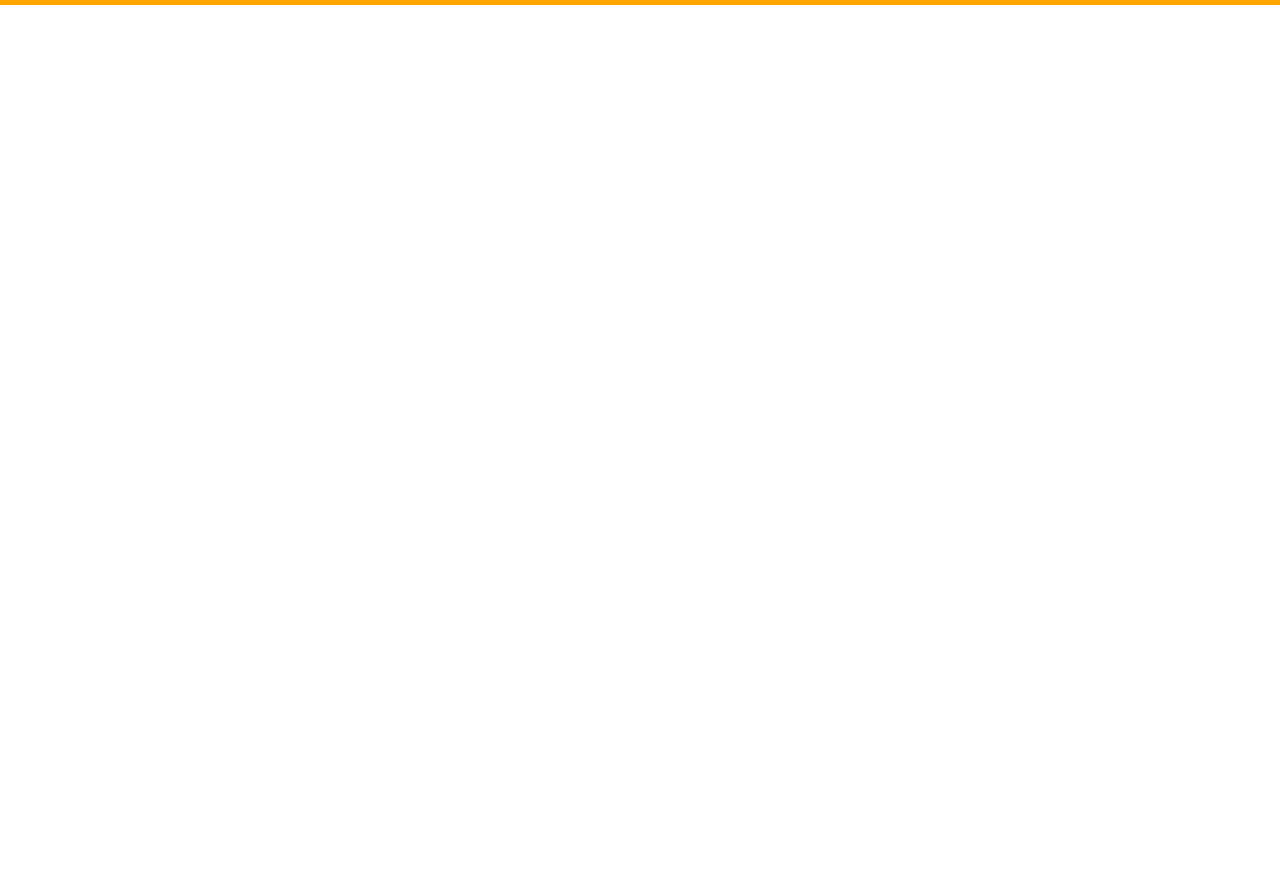
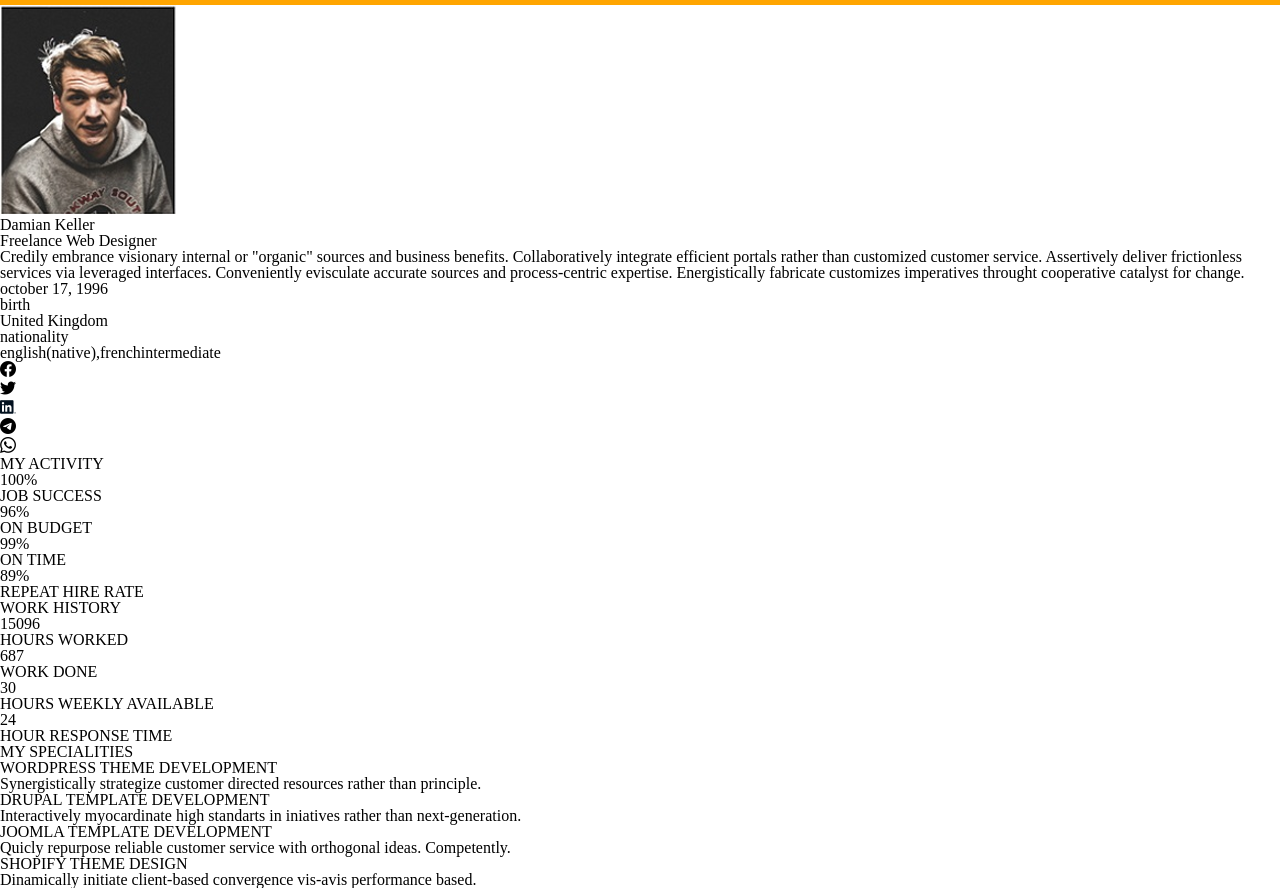
Before and after one commit to EimantasZakarevicius/Bit-darbai, a plain HTML site: page PORTFOLIO/index.html in a window 1280 px wide. Before the commit the page ends 800 px from the top, so only its background shows below. Drawn offline with Linux system fonts and the light colour scheme.

Commit message:
portfolio

```diff
--- a/PORTFOLIO/index.html
+++ b/PORTFOLIO/index.html
@@ -9,6 +9,105 @@
     <title>PORTFOLIO</title>
 </head>
 <body>
-    <div class="line"></div>
+    <div class="container">
+        <div class="line"></div>
+        <div>
+            <img src="./img/foto-damian.png" alt="Damian-foto">
+        </div>
+        <div>
+            <h2>Damian Keller</h2>
+            <h3>Freelance Web Designer</h3>
+            <p>Credily embrance visionary internal or "organic" sources and business benefits. Collaboratively integrate efficient portals rather than customized customer service. Assertively deliver frictionless services via leveraged interfaces. Conveniently evisculate accurate sources and process-centric expertise. Energistically fabricate customizes imperatives throught cooperative catalyst for change.</p>
+            <div>
+                <div>
+                    <h4>october 17, 1996</h4>
+                    <h5>birth</h5>
+                </div>
+                <div>
+                    <h4>United Kingdom</h4>
+                    <h5>nationality</h5>
+                </div>
+                <div>
+                    <h4>english<span>(native)</span>,french<span>intermediate</span></h4>
+                </div>
+            </div>
+            <div>
+                <div>
+                    <img src="./img/facebook.png" alt="facebook">
+                </div>
+                <div>
+                    <img src="./img/twitter.png" alt="twitter">
+                </div>
+                <div>
+                    <img src="./img/linkedin-free-icon-font.png" alt="linkedin-free-icon-font">
+                </div>
+                <div>
+                    <img src="./img/telegram.png" alt="telegram">
+                </div>
+                <div>
+                    <img src="./img/whatsapp.png" alt="whatsapp">
+                </div>
+            </div>
+        </div>
+    </div>
+    <div class="container1">
+        <div>
+            <div>
+                <p>MY ACTIVITY</p>
+            </div>
+            <div>
+                <h4>100%</h4>
+                <h5>JOB SUCCESS</h5>
+            </div>
+            <div>
+                <h4>96%</h4>
+                <h5>ON BUDGET</h5>
+            </div>
+            <div>
+                <h4>99%</h4>
+                <h5>ON TIME</h5>
+            </div>
+            <div>
+                <h4>89%</h4>
+                <h5>REPEAT HIRE RATE</h5>
+            </div>
+        </div>
+        <div>
+            <div>
+                <p>WORK HISTORY</p>
+            </div>
+            <div>
+                <h4>15096</h4>
+                <h5>HOURS WORKED</h5>
+            </div>
+            <div>
+                <h4>687</h4>
+                <h5>WORK DONE</h5>
+            </div>
+            <div>
+                <h4>30</h4>
+                <h5>HOURS WEEKLY AVAILABLE</h5>
+            </div>
+            <div>
+                <h4>24</h4>
+                <h5>HOUR RESPONSE TIME</h5>
+            </div>
+        </div>
+        <div>
+            <p>MY SPECIALITIES</p>
+        </div>
+        <div>
+            <h4>WORDPRESS THEME DEVELOPMENT</h4>
+            <p>Synergistically strategize customer directed resources rather than principle.</p>
+            <h4>DRUPAL TEMPLATE DEVELOPMENT</h4>
+            <p>Interactively myocardinate high standarts in iniatives rather than next-generation.</p>
+        </div>
+        <div>
+            <h4>JOOMLA TEMPLATE DEVELOPMENT</h4>
+            <p>Quicly repurpose reliable customer service with orthogonal ideas. Competently.</p>
+            <h4>SHOPIFY THEME DESIGN</h4>
+            <p>Dinamically initiate client-based convergence vis-avis performance based.</p>
+        </div>
+    </div>
 </body>
 </html>
```
